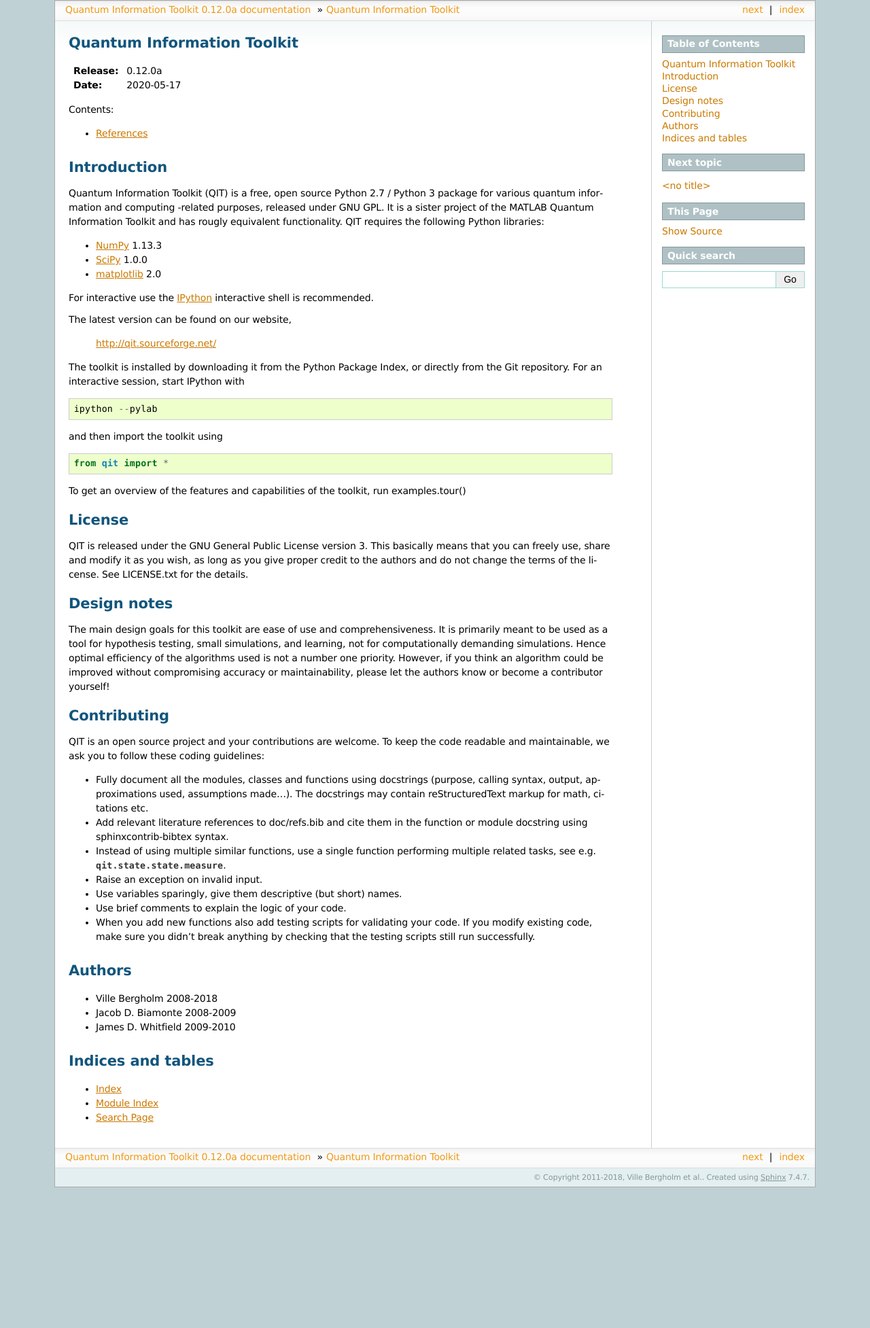
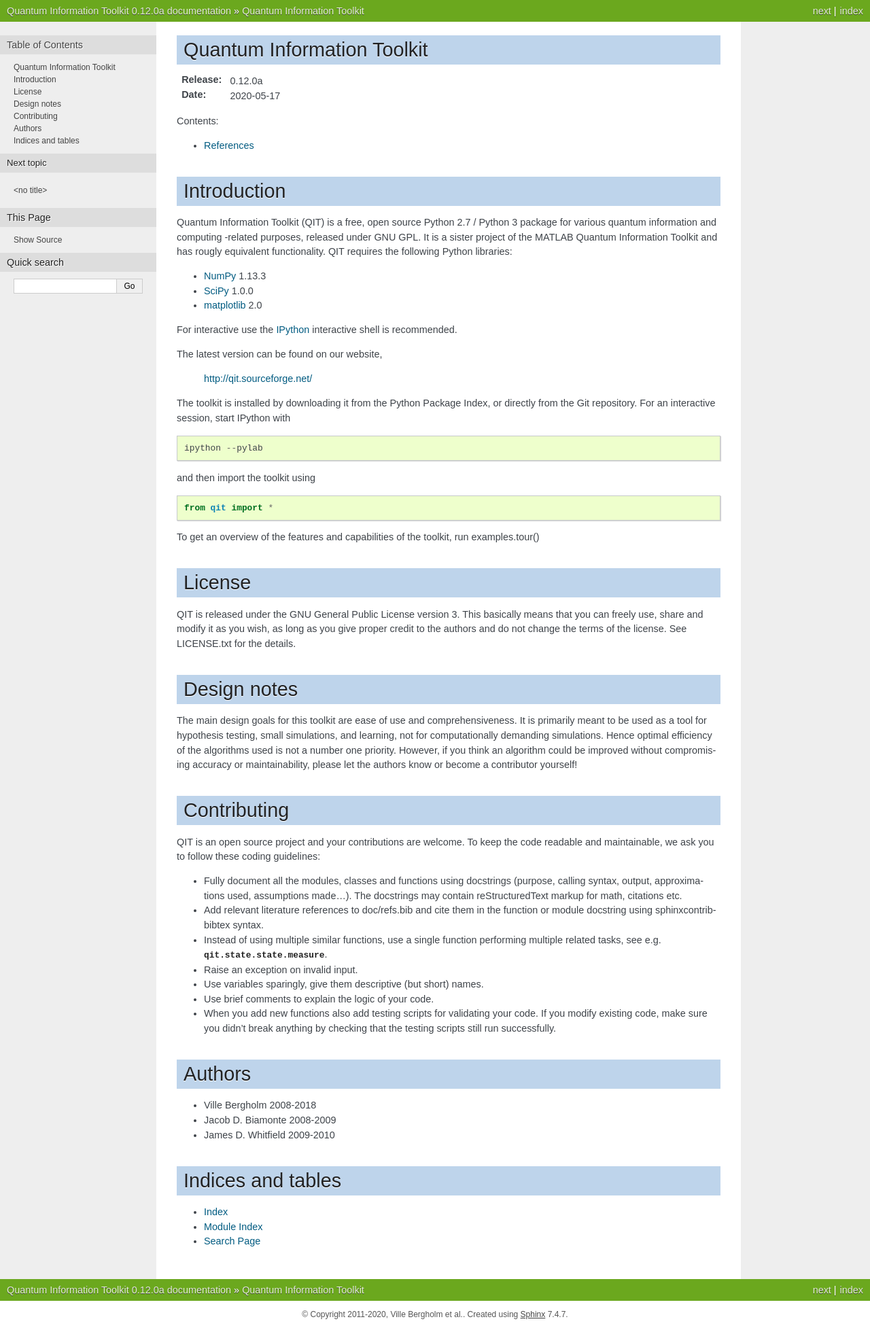
Before and after one commit to nos81/QIT-python, a Sphinx documentation site: the page built from doc/index.rst, in a window 1280 px wide. Shown: the whole page at 68% size. Built offline with Sphinx 7.4.7, drawn with Linux system fonts in a browser that asks for light colours; formulas are drawn with MathJax 3; before the commit the page ends 1747 px from its top, so only the background shows below that; some of the changed lines change nothing that is shown.

Commit message:
Bump Sphinx to 3.0.

```diff
--- a/doc/conf.py
+++ b/doc/conf.py
@@ -1,30 +1,44 @@
-# -*- coding: utf-8 -*-
+# Configuration file for the Sphinx documentation builder.
 #
-# Quantum Information Toolkit documentation build configuration file, created by
-# sphinx-quickstart on Mon Jun 20 03:06:25 2011.
-#
-# This file is execfile()d with the current directory set to its containing dir.
-#
-# Note that not all possible configuration values are present in this
-# autogenerated file.
-#
-# All configuration values have a default; values that are commented out
-# serve to show the default.
+# This file only contains a selection of the most common options. For a full
+# list see the documentation:
+# https://www.sphinx-doc.org/en/master/usage/configuration.html
 
-import sys
-import os
-import re
+# -- Path setup --------------------------------------------------------------
 
 # If extensions (or modules to document with autodoc) are in another directory,
 # add these directories to sys.path here. If the directory is relative to the
 # documentation root, use os.path.abspath to make it absolute, like shown here.
+
+import os
+import re
+import sys
+
 sys.path.insert(0, os.path.abspath('..'))
 import qit
+
+
+# -- Project information -----------------------------------------------------
+
+project = 'Quantum Information Toolkit'
+copyright = '2011-2020, Ville Bergholm et al.'
+author = 'Ville Bergholm et al.'
+
+# The version info for the project you're documenting, acts as replacement for
+# |version| and |release|, also used in various other places throughout the
+# built documents.
+#
+# The full version, including alpha/beta/rc tags.
+release = qit.__version__
+
+# The short X.Y version.
+version = re.match(r'^(\d+\.\d+)', release).expand(r'\1')
+
 
 # -- General configuration -----------------------------------------------------
 
 # If your documentation needs a minimal Sphinx version, state it here.
-needs_sphinx = '1.6'
+needs_sphinx = '3.0'
 
 # Add any Sphinx extension module names here, as strings. They can be extensions
 # coming with Sphinx (named 'sphinx.ext.*') or your custom ones.
@@ -40,49 +54,16 @@
 # Add any paths that contain templates here, relative to this directory.
 templates_path = ['_templates']
 
-# The suffix of source filenames.
-source_suffix = '.rst'
-
-# The encoding of source files.
-#source_encoding = 'utf-8'
-
-# The master toctree document.
-master_doc = 'index'
-
-# General information about the project.
-project = u'Quantum Information Toolkit'
-copyright = u'2011-2018, Ville Bergholm et al.'
-
-# The version info for the project you're documenting, acts as replacement for
-# |version| and |release|, also used in various other places throughout the
-# built documents.
-#
-# The full version, including alpha/beta/rc tags.
-release = qit.__version__
-
-# The short X.Y version.
-version = re.match(r'^(\d+\.\d+)', release).expand(r'\1')
-
-
-# The language for content autogenerated by Sphinx. Refer to documentation
-# for a list of supported languages.
-#language = None
-
 # There are two options for replacing |today|: either, you set today to some
 # non-false value, then it is used:
 #today = ''
 # Else, today_fmt is used as the format for a strftime call.
 today_fmt = '%Y-%m-%d'
 
-# List of documents that shouldn't be included in the build.
-#unused_docs = []
-
-# List of directories, relative to source directory, that shouldn't be searched
-# for source files.
-exclude_trees = ['_build']
-
-# The reST default role (used for this markup: `text`) to use for all documents.
-default_role = 'autolink'
+# List of patterns, relative to source directory, that match files and
+# directories to ignore when looking for source files.
+# This pattern also affects html_static_path and html_extra_path.
+exclude_patterns = ['_build', 'Thumbs.db', '.DS_Store']
 
 # If true, '()' will be appended to :func: etc. cross-reference text.
 add_function_parentheses = False
@@ -91,15 +72,8 @@
 # unit titles (such as .. function::).
 #add_module_names = True
 
-# If true, sectionauthor and moduleauthor directives will be shown in the
-# output. They are ignored by default.
-#show_authors = False
-
 # The name of the Pygments (syntax highlighting) style to use.
 pygments_style = 'sphinx'
-
-# A list of ignored prefixes for module index sorting.
-#modindex_common_prefix = []
 
 # If true, `todo` and `todoList` produce output, else they produce nothing.
 todo_include_todos = True
@@ -107,17 +81,9 @@
 
 # -- Options for HTML output ---------------------------------------------------
 
-# The theme to use for HTML and HTML Help pages.  Major themes that come with
-# Sphinx are currently 'default' and 'sphinxdoc'.
-html_theme = 'sphinxdoc'
-
-# Theme options are theme-specific and customize the look and feel of a theme
-# further.  For a list of options available for each theme, see the
-# documentation.
-#html_theme_options = {}
-
-# Add any paths that contain custom themes here, relative to this directory.
-#html_theme_path = []
+# The theme to use for HTML and HTML Help pages.  See the documentation for
+# a list of builtin themes.
+html_theme = 'nature'
 
 # The name for this set of Sphinx documents.  If None, it defaults to
 # "<project> v<release> documentation".
@@ -139,44 +105,6 @@
 # relative to this directory. They are copied after the builtin static files,
 # so a file named "default.css" will overwrite the builtin "default.css".
 html_static_path = ['_static']
-
-# If not '', a 'Last updated on:' timestamp is inserted at every page bottom,
-# using the given strftime format.
-#html_last_updated_fmt = '%b %d, %Y'
-
-# If true, SmartyPants will be used to convert quotes and dashes to
-# typographically correct entities.
-#html_use_smartypants = True
-
-# Custom sidebar templates, maps document names to template names.
-#html_sidebars = {}
-
-# Additional templates that should be rendered to pages, maps page names to
-# template names.
-#html_additional_pages = {}
-
-# If false, no module index is generated.
-#html_use_modindex = True
-
-# If false, no index is generated.
-#html_use_index = True
-
-# If true, the index is split into individual pages for each letter.
-#html_split_index = False
-
-# If true, links to the reST sources are added to the pages.
-#html_show_sourcelink = True
-
-# If true, an OpenSearch description file will be output, and all pages will
-# contain a <link> tag referring to it.  The value of this option must be the
-# base URL from which the finished HTML is served.
-#html_use_opensearch = ''
-
-# If nonempty, this is the file name suffix for HTML files (e.g. ".xhtml").
-#html_file_suffix = ''
-
-# Output file base name for HTML help builder.
-htmlhelp_basename = 'qit'
 
 
 # -- Options for LaTeX output --------------------------------------------------
--- a/doc/refs.bib
+++ b/doc/refs.bib
@@ -1,5 +1,7 @@
 % Quantum Information Toolkit references.
 % bibtex file for sphinxcontrib-bibtex
+
+@STRING(QIC="Quant. Inf. and Comp.")
 
 @TechReport{Farhi,
   author = 	 {Farhi, E. and Goldstone, J. and Gutmann, S. and Sipser, M.},
```
Also changed, not shown: 3 other files.
